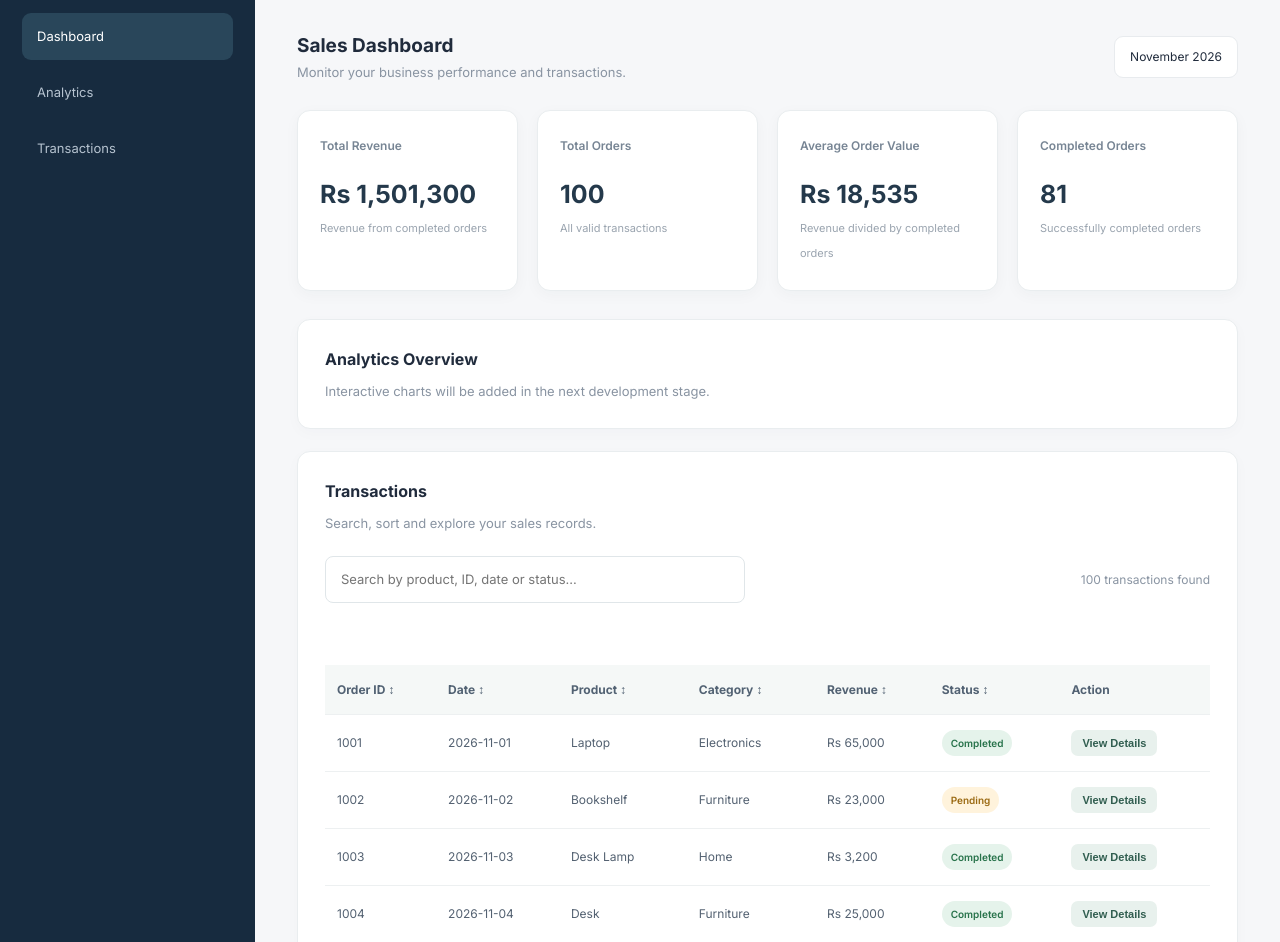
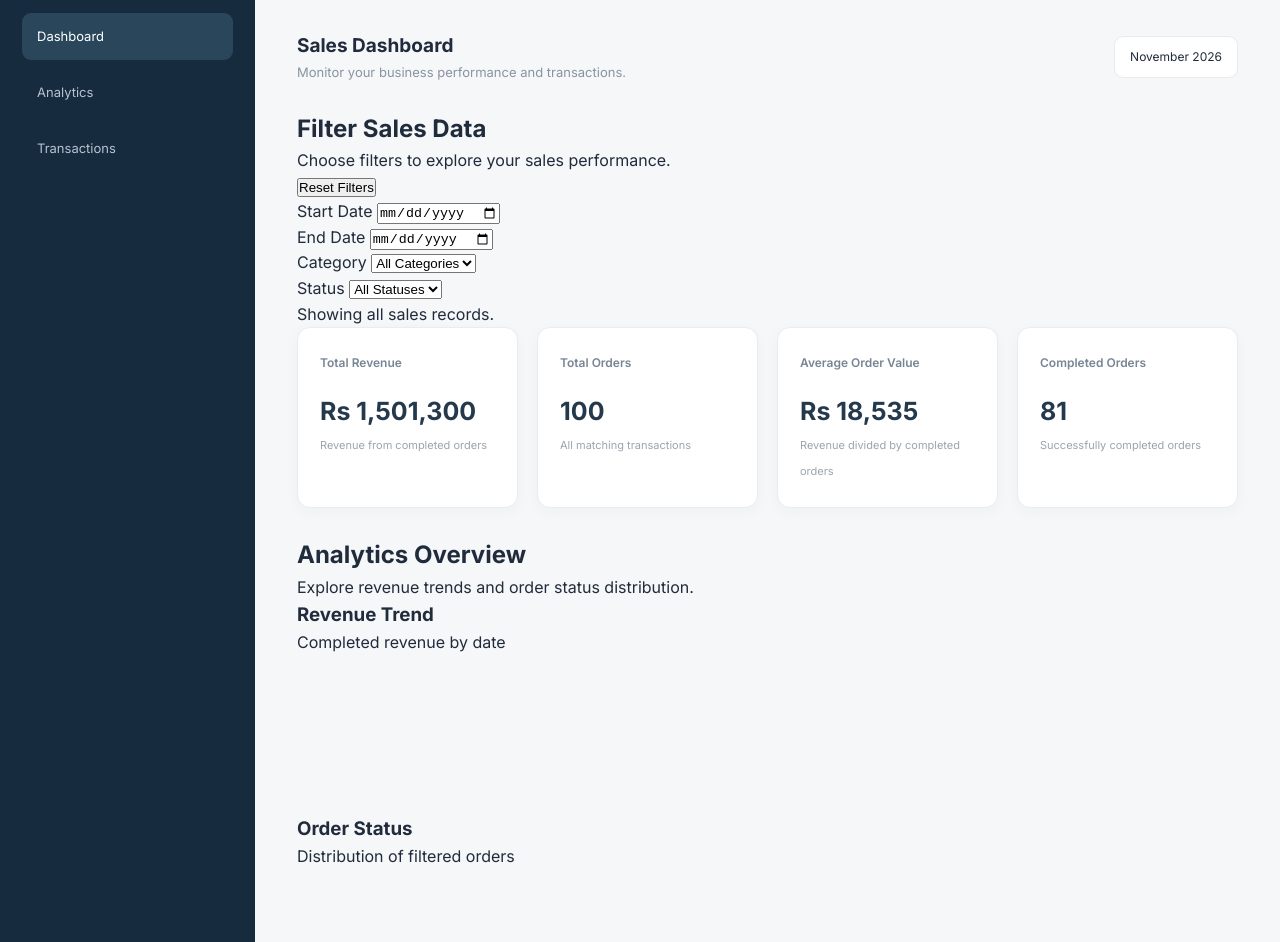
Before and after one commit to Ifra-Muhammad/InsightDesk-Business-Analytics-Dashboard, a plain HTML site: page index.html in a window 1280 px wide. Shown: the part 117-1059 px from the top of the page. Drawn offline with nearby package versions, Linux system fonts and the light colour scheme.

Commit message:
Implement filters for sales data in index.html
Added filters section to enhance sales data exploration.

```diff
--- a/index.html
+++ b/index.html
@@ -1,3 +1,4 @@
+
 <!DOCTYPE html>
 <html lang="en">
 <head>
@@ -5,6 +6,10 @@
     <meta name="viewport" content="width=device-width, initial-scale=1.0">
     <title>InsightDesk | Business Analytics</title>
     <link rel="stylesheet" href="style.css">
+
+    <!-- Chart.js -->
+    <script src="https://cdn.jsdelivr.net/npm/chart.js"></script>
+    <script src="script.js" defer></script>
 </head>
 <body>
 
@@ -38,7 +43,7 @@
 
             <div class="user-profile">
                 <div class="avatar">IM</div>
-                <span>Admin</span>
+                <span>Dashboard User</span>
             </div>
         </header>
 
@@ -50,6 +55,54 @@
             <div class="date-label">November 2026</div>
         </section>
 
+        <!-- Filters -->
+        <section class="filters-section">
+            <div class="filters-heading">
+                <div>
+                    <h2>Filter Sales Data</h2>
+                    <p>Choose filters to explore your sales performance.</p>
+                </div>
+
+                <button type="button" id="resetFilters" class="reset-button">
+                    Reset Filters
+                </button>
+            </div>
+
+            <div class="filters-grid">
+                <div class="filter-group">
+                    <label for="startDate">Start Date</label>
+                    <input type="date" id="startDate">
+                </div>
+
+                <div class="filter-group">
+                    <label for="endDate">End Date</label>
+                    <input type="date" id="endDate">
+                </div>
+
+                <div class="filter-group">
+                    <label for="categoryFilter">Category</label>
+                    <select id="categoryFilter">
+                        <option value="">All Categories</option>
+                    </select>
+                </div>
+
+                <div class="filter-group">
+                    <label for="statusFilter">Status</label>
+                    <select id="statusFilter">
+                        <option value="">All Statuses</option>
+                        <option value="Completed">Completed</option>
+                        <option value="Pending">Pending</option>
+                        <option value="Cancelled">Cancelled</option>
+                    </select>
+                </div>
+            </div>
+
+            <p id="filterStatus" class="filter-status" aria-live="polite">
+                Showing all sales records.
+            </p>
+        </section>
+
+        <!-- KPI Cards -->
         <section class="kpi-grid">
             <article class="kpi-card">
                 <p>Total Revenue</p>
@@ -60,7 +113,7 @@
             <article class="kpi-card">
                 <p>Total Orders</p>
                 <h2 id="totalOrders">Loading...</h2>
-                <span>All valid transactions</span>
+                <span>All matching transactions</span>
             </article>
 
             <article class="kpi-card">
@@ -76,11 +129,41 @@
             </article>
         </section>
 
-        <section class="content-section" id="analytics">
-            <h2>Analytics Overview</h2>
-            <p>Interactive charts will be added in the next development stage.</p>
+        <!-- Analytics Charts -->
+        <section class="analytics-section" id="analytics">
+            <div class="analytics-heading">
+                <div>
+                    <h2>Analytics Overview</h2>
+                    <p>Explore revenue trends and order status distribution.</p>
+                </div>
+            </div>
+
+            <div class="charts-grid">
+                <article class="chart-card">
+                    <h3>Revenue Trend</h3>
+                    <p>Completed revenue by date</p>
+                    <div class="chart-container">
+                        <canvas id="revenueChart"
+                            role="img"
+                            aria-label="Line chart showing completed revenue by date">
+                        </canvas>
+                    </div>
+                </article>
+
+                <article class="chart-card">
+                    <h3>Order Status</h3>
+                    <p>Distribution of filtered orders</p>
+                    <div class="chart-container doughnut-container">
+                        <canvas id="statusChart"
+                            role="img"
+                            aria-label="Doughnut chart showing order status distribution">
+                        </canvas>
+                    </div>
+                </article>
+            </div>
         </section>
 
+        <!-- Transactions -->
         <section class="transactions-section" id="transactions">
 
             <div class="section-heading">
@@ -109,36 +192,12 @@
                 <table>
                     <thead>
                         <tr>
-                            <th>
-                                <button class="sort-button" data-sort="id">
-                                    Order ID ↕
-                                </button>
-                            </th>
-                            <th>
-                                <button class="sort-button" data-sort="date">
-                                    Date ↕
-                                </button>
-                            </th>
-                            <th>
-                                <button class="sort-button" data-sort="product">
-                                    Product ↕
-                                </button>
-                            </th>
-                            <th>
-                                <button class="sort-button" data-sort="category">
-                                    Category ↕
-                                </button>
-                            </th>
-                            <th>
-                                <button class="sort-button" data-sort="revenue">
-                                    Revenue ↕
-                                </button>
-                            </th>
-                            <th>
-                                <button class="sort-button" data-sort="status">
-                                    Status ↕
-                                </button>
-                            </th>
+                            <th><button class="sort-button" data-sort="id">Order ID ↕</button></th>
+                            <th><button class="sort-button" data-sort="date">Date ↕</button></th>
+                            <th><button class="sort-button" data-sort="product">Product ↕</button></th>
+                            <th><button class="sort-button" data-sort="category">Category ↕</button></th>
+                            <th><button class="sort-button" data-sort="revenue">Revenue ↕</button></th>
+                            <th><button class="sort-button" data-sort="status">Status ↕</button></th>
                             <th>Action</th>
                         </tr>
                     </thead>
@@ -148,9 +207,9 @@
             </div>
 
             <div class="pagination" id="pagination" hidden>
-                <button id="prevButton">Previous</button>
+                <button type="button" id="prevButton">Previous</button>
                 <span id="pageInfo">Page 1 of 1</span>
-                <button id="nextButton">Next</button>
+                <button type="button" id="nextButton">Next</button>
             </div>
 
         </section>
@@ -166,15 +225,15 @@
     </main>
 </div>
 
+<!-- Transaction Details Dialog -->
 <dialog id="detailsDialog" class="details-dialog">
     <div class="dialog-header">
         <h2>Transaction Details</h2>
-        <button id="closeDialog" aria-label="Close details">×</button>
+        <button type="button" id="closeDialog" aria-label="Close details">×</button>
     </div>
 
     <div id="detailsContent" class="details-content"></div>
 </dialog>
 
-<script src="script.js"></script>
 </body>
 </html>
```
